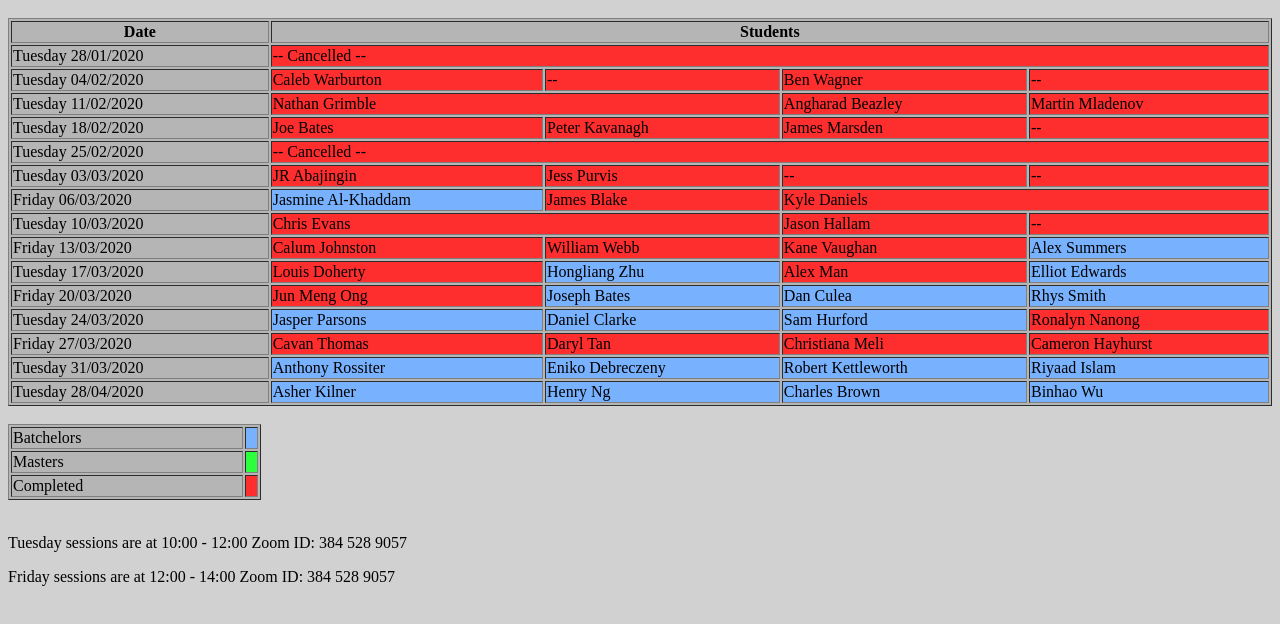
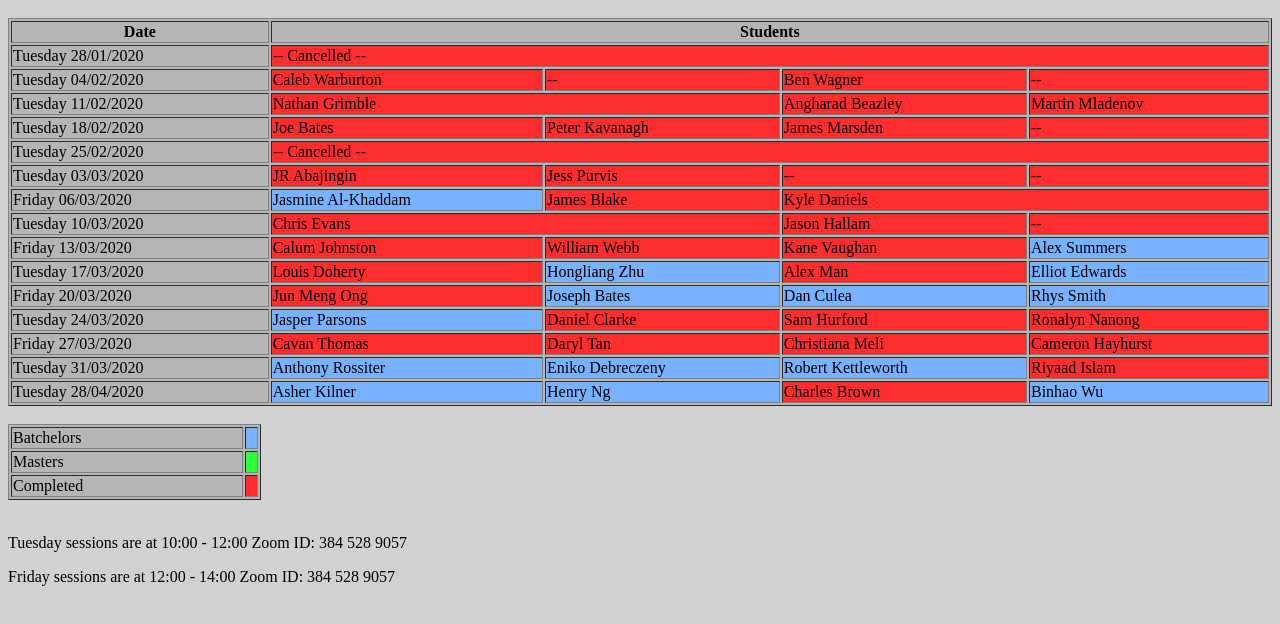
Before and after one commit to jammmmmmieblak/jammmmmmieblak.github.io, a plain HTML site: page index.html in a window 1280 px wide. Shown: the part 66-690 px from the top of the page. Drawn offline with Linux system fonts and the light colour scheme.

Commit message:
Update index.html

```diff
--- a/index.html
+++ b/index.html
@@ -83,8 +83,8 @@
     <tr>
     <td>Tuesday 24/03/2020</td>
     <td bgcolor="78b2ff">Jasper Parsons</td>
-    <td bgcolor="78b2ff">Daniel Clarke</td>
-	<td bgcolor="78b2ff">Sam Hurford</td>
+    <td bgcolor="ff2e2e">Daniel Clarke</td>
+	<td bgcolor="ff2e2e">Sam Hurford</td>
 	    	  <td bgcolor="ff2e2e">Ronalyn Nanong</td>
   </tr>
     <tr>
@@ -99,13 +99,13 @@
     <td bgcolor="78b2ff">Anthony Rossiter</td>
     <td bgcolor="78b2ff">Eniko Debreczeny</td>
 	<td bgcolor="78b2ff">Robert Kettleworth</td>
-	    	  <td bgcolor="78b2ff">Riyaad Islam</td>
+	    	  <td bgcolor="ff2e2e">Riyaad Islam</td>
   </tr>
     <tr>
     <td>Tuesday 28/04/2020</td>
     <td bgcolor="78b2ff">Asher Kilner</td>
     <td bgcolor="78b2ff">Henry Ng</td>
-	<td bgcolor="78b2ff">Charles Brown</td>
+	<td bgcolor="ff2e2e">Charles Brown</td>
 	    	  <td bgcolor="78b2ff">Binhao Wu</td>
   </tr>
 </table>
```
